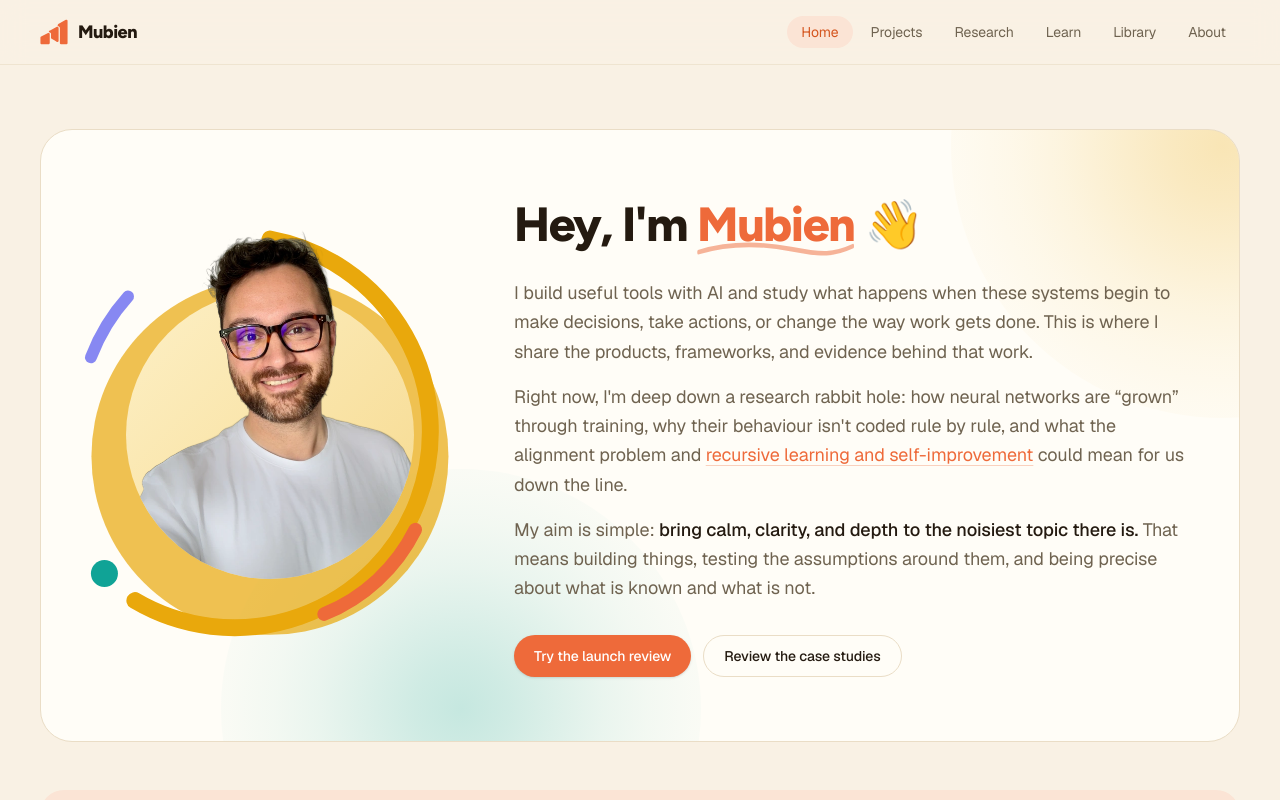
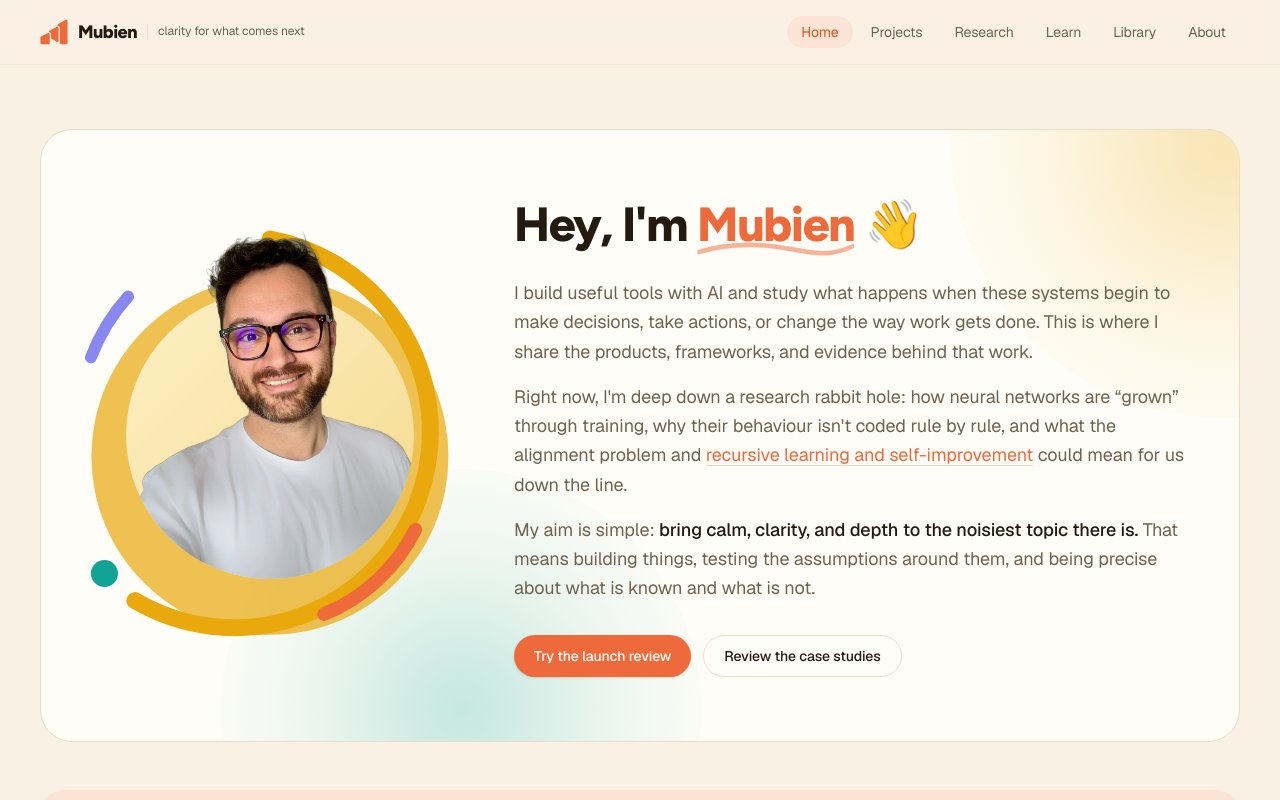
Before and after one commit to mubien15/mubienahsan.com, a Next.js app: page / in a window 1280 px wide. Shown: the top 800 px of the page. Built offline with nearby package versions, Linux system fonts and the light colour scheme.

Commit message:
Add brand line to site identity

```diff
--- a/src/components/site-footer.tsx
+++ b/src/components/site-footer.tsx
@@ -13,10 +13,15 @@ export function SiteFooter() {
       <div className="h-1 w-full bg-gradient-to-r from-flame-bright via-grape-bright to-mint-bright" />
       <Container className="flex flex-col gap-8 py-12 sm:flex-row sm:items-start sm:justify-between">
         <div className="max-w-sm">
-          <LogoMark className="h-10 w-10 text-accent" />
-          <p className="font-display mt-3 text-lg font-semibold text-ink">
-            Mubien
-          </p>
+          <div className="flex items-center gap-3">
+            <LogoMark className="h-10 w-10 text-accent" />
+            <div>
+              <p className="font-display text-lg font-semibold text-ink">Mubien</p>
+              <p className="mt-0.5 text-xs leading-5 text-muted">
+                clarity for what comes next
+              </p>
+            </div>
+          </div>
           <p className="mt-2 text-sm leading-relaxed text-muted">
             Building useful AI, testing the assumptions around it, and exploring
             what meaningful human control looks like as systems become more capable.
--- a/src/components/site-header.tsx
+++ b/src/components/site-header.tsx
@@ -30,6 +30,10 @@ export function SiteHeader() {
           <LogoMark className="h-7 w-7 text-accent transition-colors group-hover:text-accent-strong" />
           <span className="font-display text-lg font-semibold tracking-tight text-ink">
             Mubien
+          </span>
+          <span aria-hidden className="h-4 w-px bg-line" />
+          <span className="max-w-28 text-[0.68rem] leading-[1.15] text-muted sm:max-w-none sm:text-xs">
+            clarity for what comes next
           </span>
         </Link>
 
```
